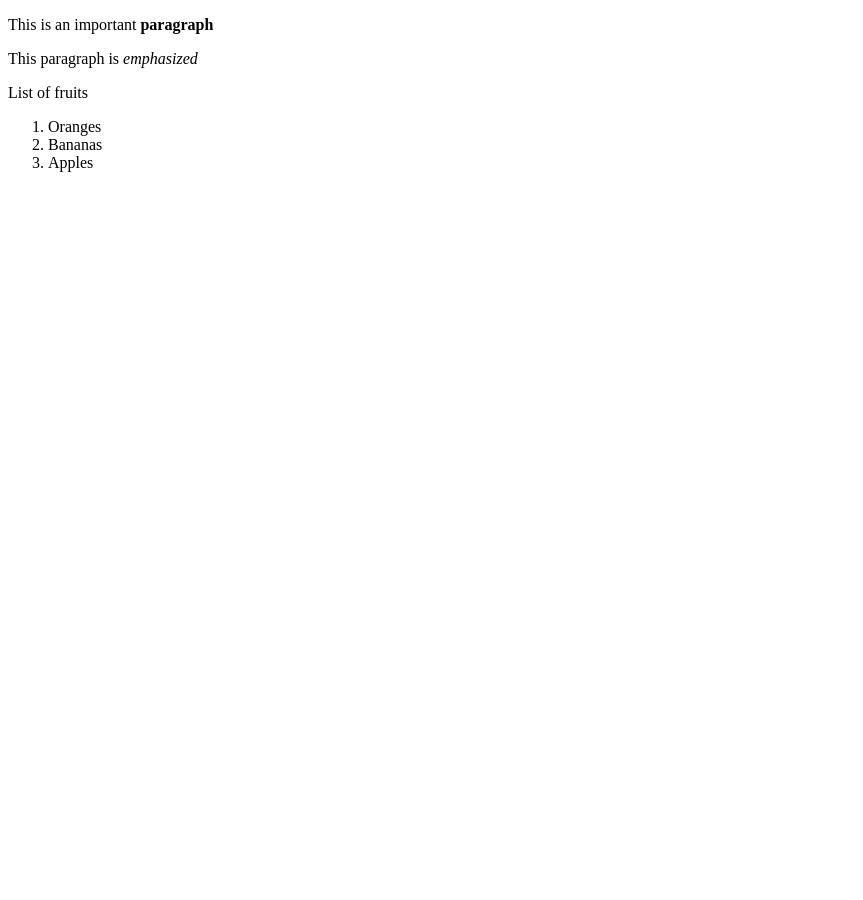
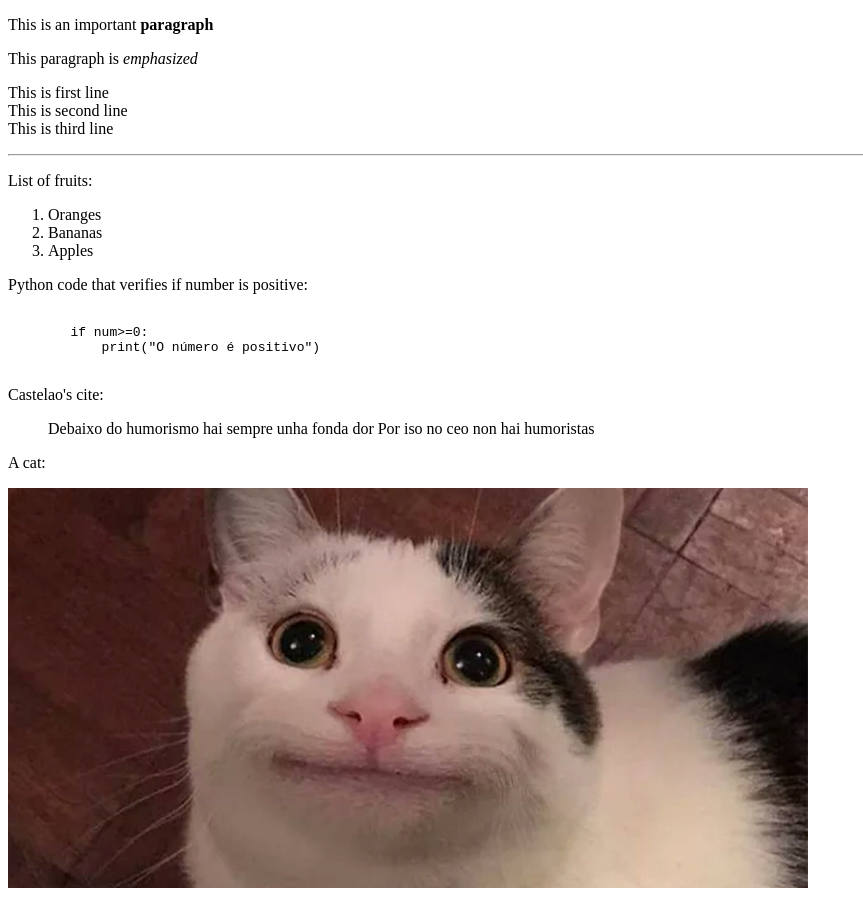
Before and after one commit to a22dianart/projecthtml1, a plain HTML site: page index.html in a window 1280 px wide. Shown: the whole page, without its empty margins (0-863 px from the left). Before the commit the page ends 800 px from the top, so only its background shows below. Drawn offline with Linux system fonts and the light colour scheme.

Commit message:
list of fruit

```diff
--- a/index.html
+++ b/index.html
@@ -9,11 +9,28 @@
 <body>
     <p>This is an important <strong>paragraph </strong></p>
     <p> This paragraph is <em> emphasized</em></p>
-    <p> List of fruits </p>
+    <p> This is first line <br>
+    This is second line <br>  <!--break-->
+    This is third line </p>
+    <hr> <!--horizontal line-->
+    <p> List of fruits: </p>
     <ol> <!-- ordered list -->
         <li> Oranges </li>
         <li> Bananas</li>
         <li> Apples</li>
     </ol>
+    <p> Python code that verifies if number is positive: </p>
+    <pre>    <!--prefactured (code style)-->
+        if num>=0:
+            print("O número é positivo")
+    </pre>
+    <p> Castelao's cite: </p>
+    <blockquote> <!--for cites-->
+        Debaixo do humorismo hai sempre unha fonda dor
+        Por iso no ceo non hai humoristas
+    </blockquote>
+    <p> A cat: </p>
+    <img src="img/gato.jpg" alt="gato" width="800px" height ="400px">
+
 </body>
 </html>
```
Also changed, not shown: img/gato.jpg (added), 2 other files.
